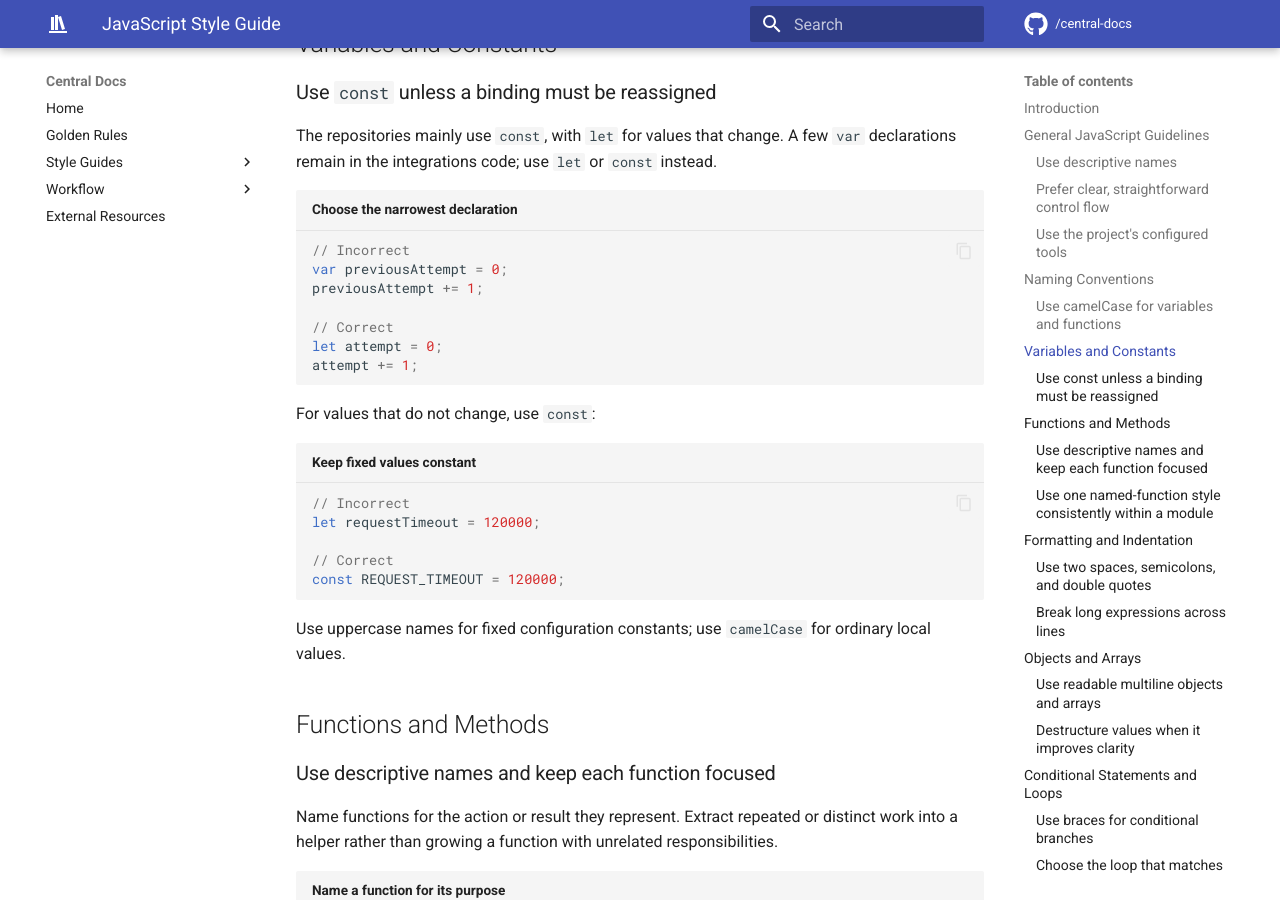
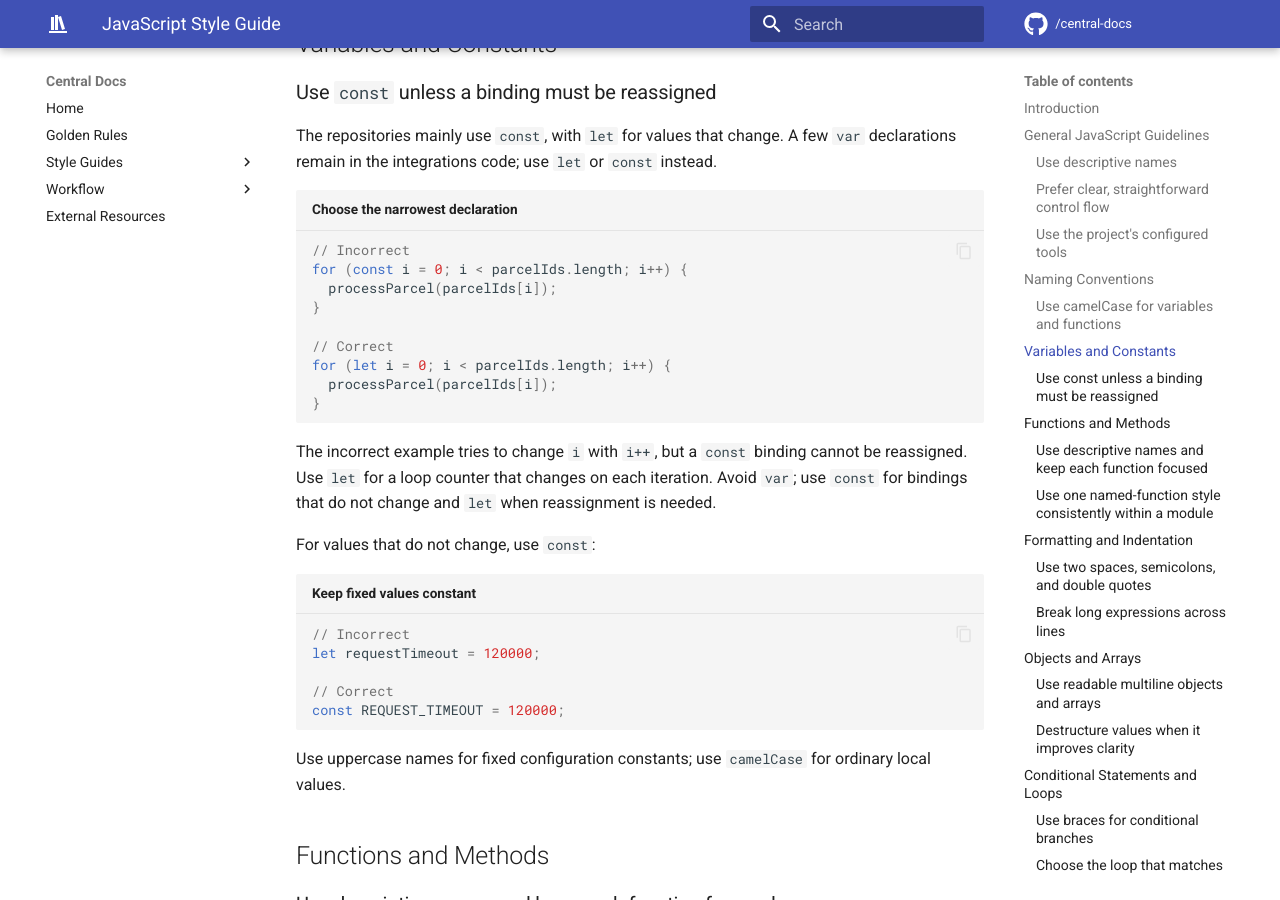
Before and after one commit to city-of-saint-louis/central-docs, an MkDocs documentation site: the page built from docs/JSGuidelines.md, in a window 1280 px wide and 900 px high, scrolled down 2912 px. Built offline with MkDocs 1.6.1 and Material for MkDocs 9.7.7, drawn with Linux system fonts in a browser that asks for light colours; comment, search, counter and statistics services are not loaded.

Commit message:
docs:clarify const and let usage exmaples

````diff
--- a/docs/JSGuidelines.md
+++ b/docs/JSGuidelines.md
@@ -138,13 +138,20 @@ instead.
 
 ```javascript title="Choose the narrowest declaration"
 // Incorrect
-var previousAttempt = 0;
-previousAttempt += 1;
+for (const i = 0; i < parcelIds.length; i++) {
+  processParcel(parcelIds[i]);
+}
 
 // Correct
-let attempt = 0;
-attempt += 1;
+for (let i = 0; i < parcelIds.length; i++) {
+  processParcel(parcelIds[i]);
+}
 ```
+
+The incorrect example tries to change `i` with `i++`, but a `const` binding
+cannot be reassigned. Use `let` for a loop counter that changes on each
+iteration. Avoid `var`; use `const` for bindings that do not change and `let`
+when reassignment is needed.
 
 For values that do not change, use `const`:
 
````
